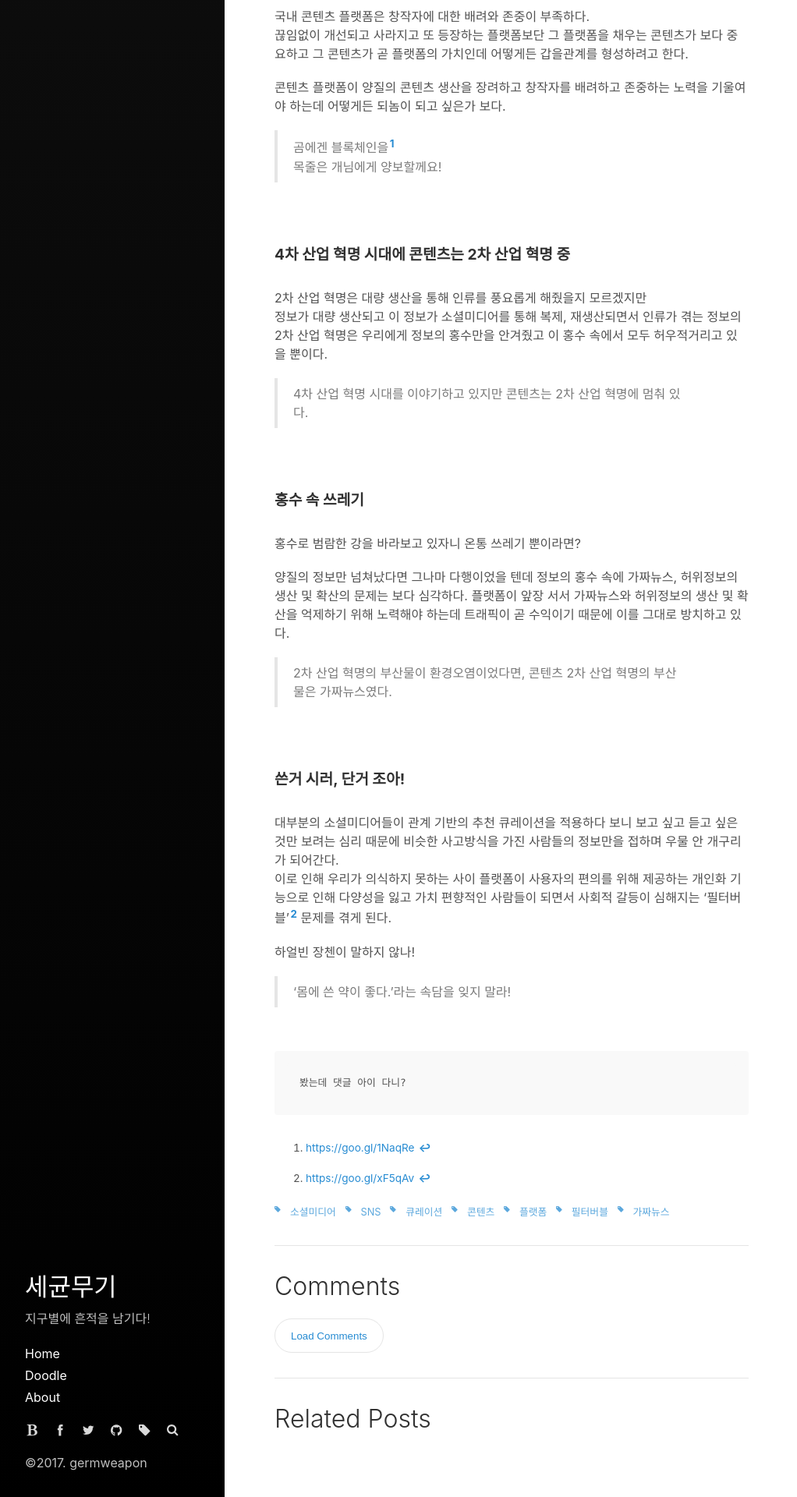
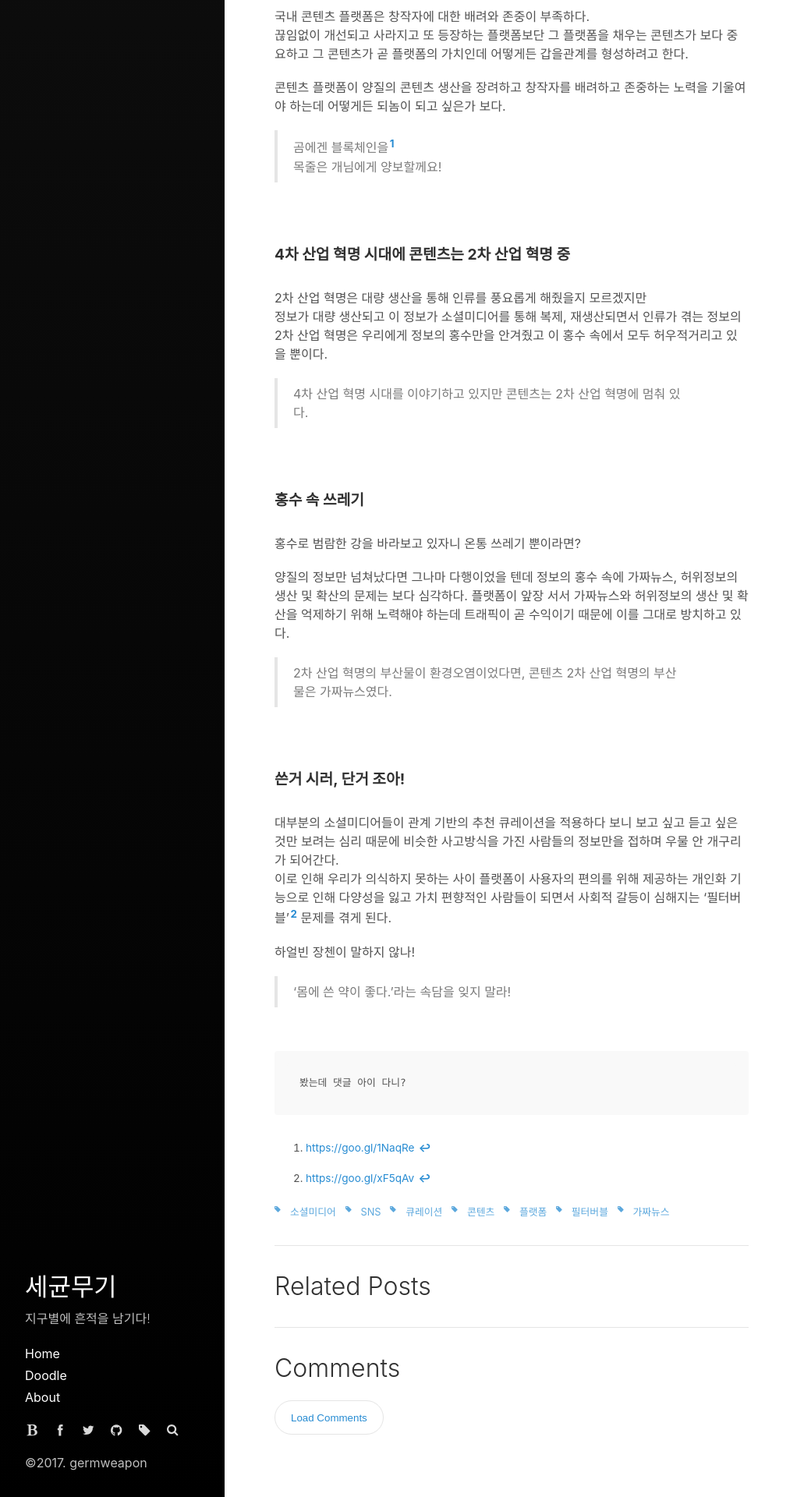
Before and after one commit to germweapon/germweapon.github.io, a Jekyll site: the page built from _posts/2017-11-04-콘텐츠와-콘텐츠-플랫폼에-대한-단상.md, in a window 1280 px wide. Shown: the part 889-2809 px from the top of the page at 78% size, without its empty margins (0-1022 px from the left). Built offline with Jekyll 4.4.1, drawn with Linux system fonts in a browser that asks for light colours.

Commit message:
some fix

```diff
--- a/_layouts/post.html
+++ b/_layouts/post.html
@@ -13,6 +13,6 @@ layout: default
     {% include post-tags.html post=page %}
   </div>
 
+  {% include related_posts.html %}
   {% include comments.html %}
-  {% include related_posts.html %}
 </div>
```
